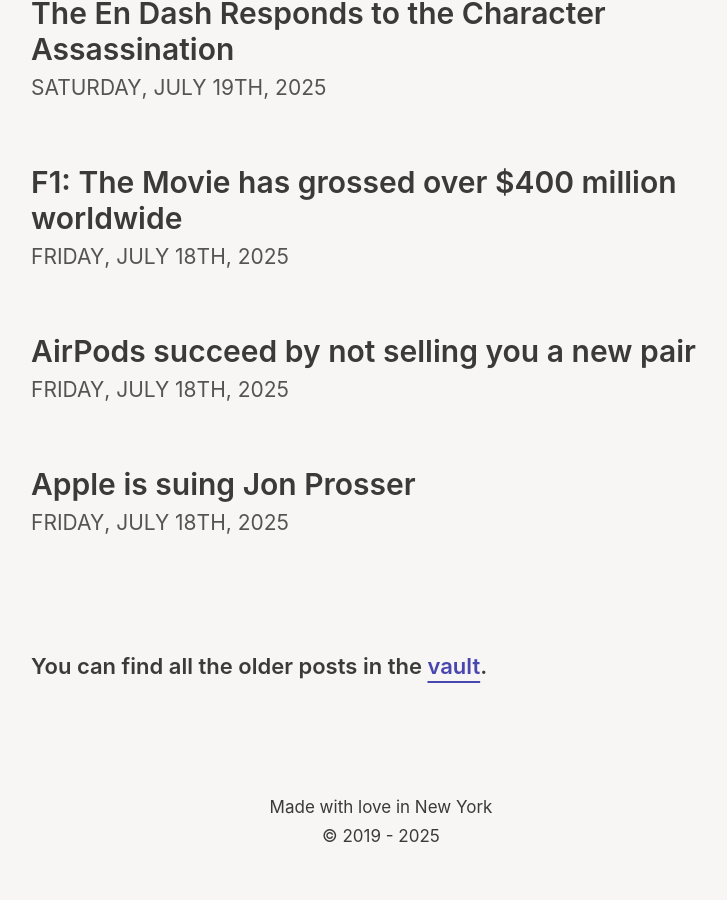
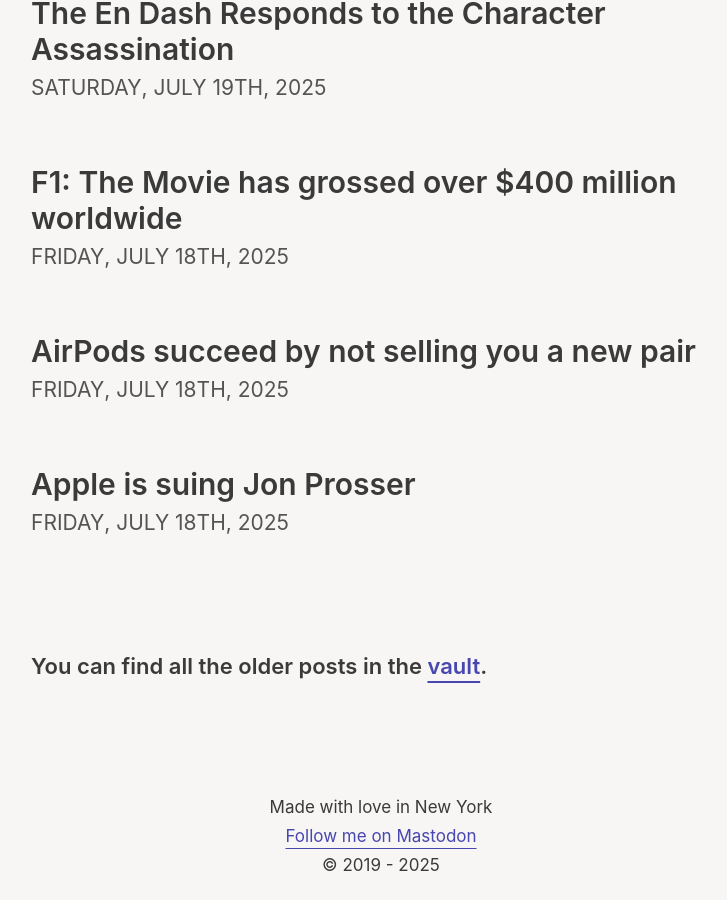
Before and after one commit to victorwynne/victorwynne, a Jekyll site: the page built from index.html, in a window 1280 px wide and 900 px high, scrolled down 2407 px. Shown: the whole window, without its empty margins (259-986 px from the left). Built offline with Jekyll 4.4.1, drawn with Linux system fonts in a browser that asks for light colours; before the commit the page ends 3278 px from its top, so only the background shows below that.

Commit message:
Mastodon link

```diff
--- a/_layouts/default.html
+++ b/_layouts/default.html
@@ -186,6 +186,7 @@
     <footer class="footer">
       <p>
       Made with love in New York<br>
+      <a href="https://typo.social/@victor">Follow me on Mastodon</a><br>
       © 2019 - {{ "now" | date: "%Y" }}
       </p>
     </footer>
```
